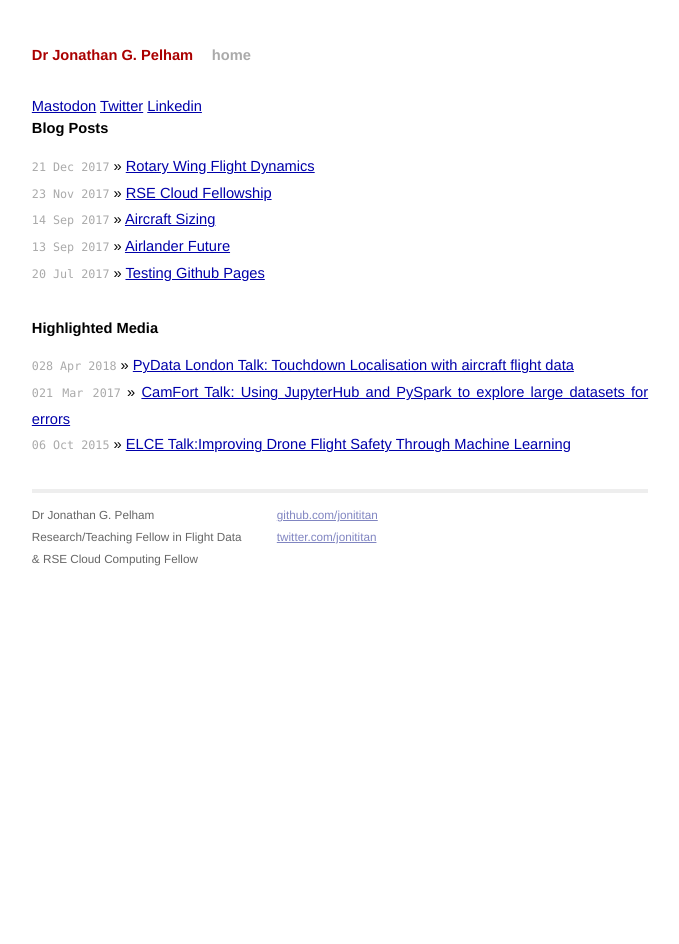
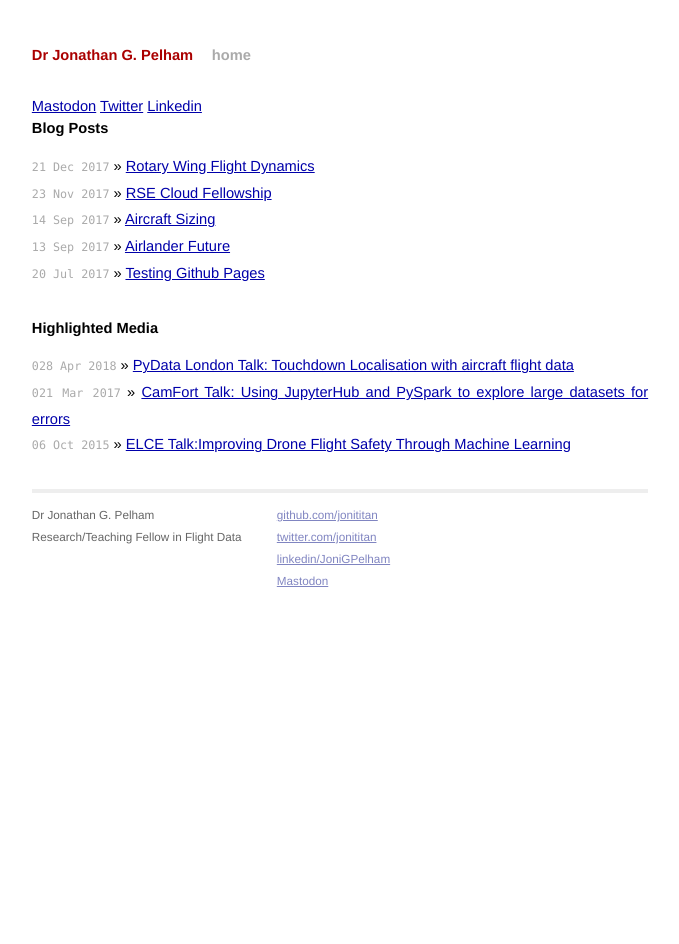
Before and after one commit to jonititan/jonititan.github.io, a Jekyll site: the page built from index.html, in a window 1280 px wide. Shown: the whole page, without its empty margins (300-979 px from the left). Built offline with Jekyll 4.4.1, drawn with Linux system fonts in a browser that asks for light colours.

Commit message:
Update default.html
added socials

```diff
--- a/_layouts/default.html
+++ b/_layouts/default.html
@@ -33,14 +33,14 @@
         Dr Jonathan G. Pelham
         <br />
        Research/Teaching Fellow in Flight Data
-         <br />
-       & RSE Cloud Computing Fellow
       </p>
     </div>
     <div class="contact">
       <p>
         <a href="http://github.com/jonititan/">github.com/jonititan</a><br />
         <a href="http://twitter.com/jonititan/">twitter.com/jonititan</a><br />
+         <a href="https://www.linkedin.com/in/jonigpelham/">linkedin/JoniGPelham</a><br />
+         <a rel="me" href="https://mastodon.social/@jonititan">Mastodon</a>
       </p>
     </div>
   </div>
```
